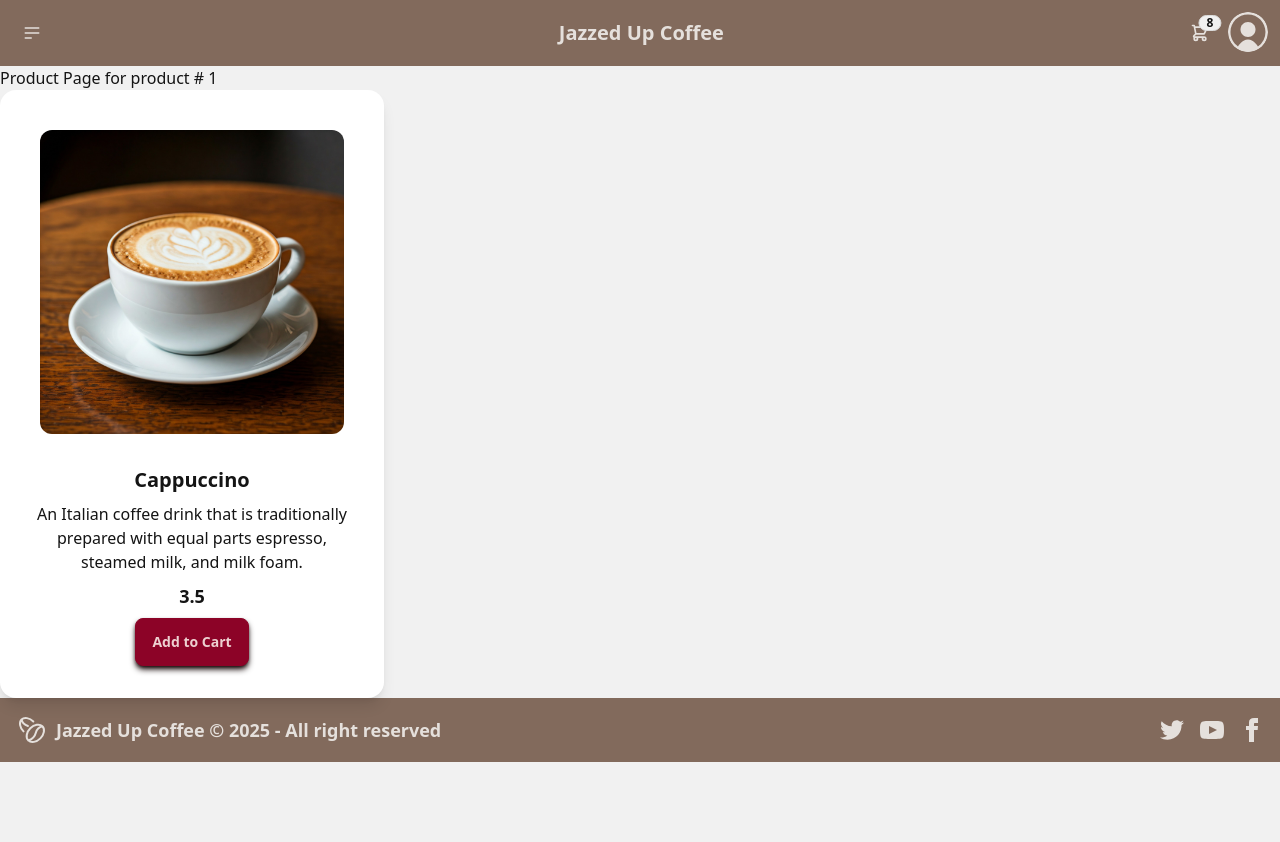
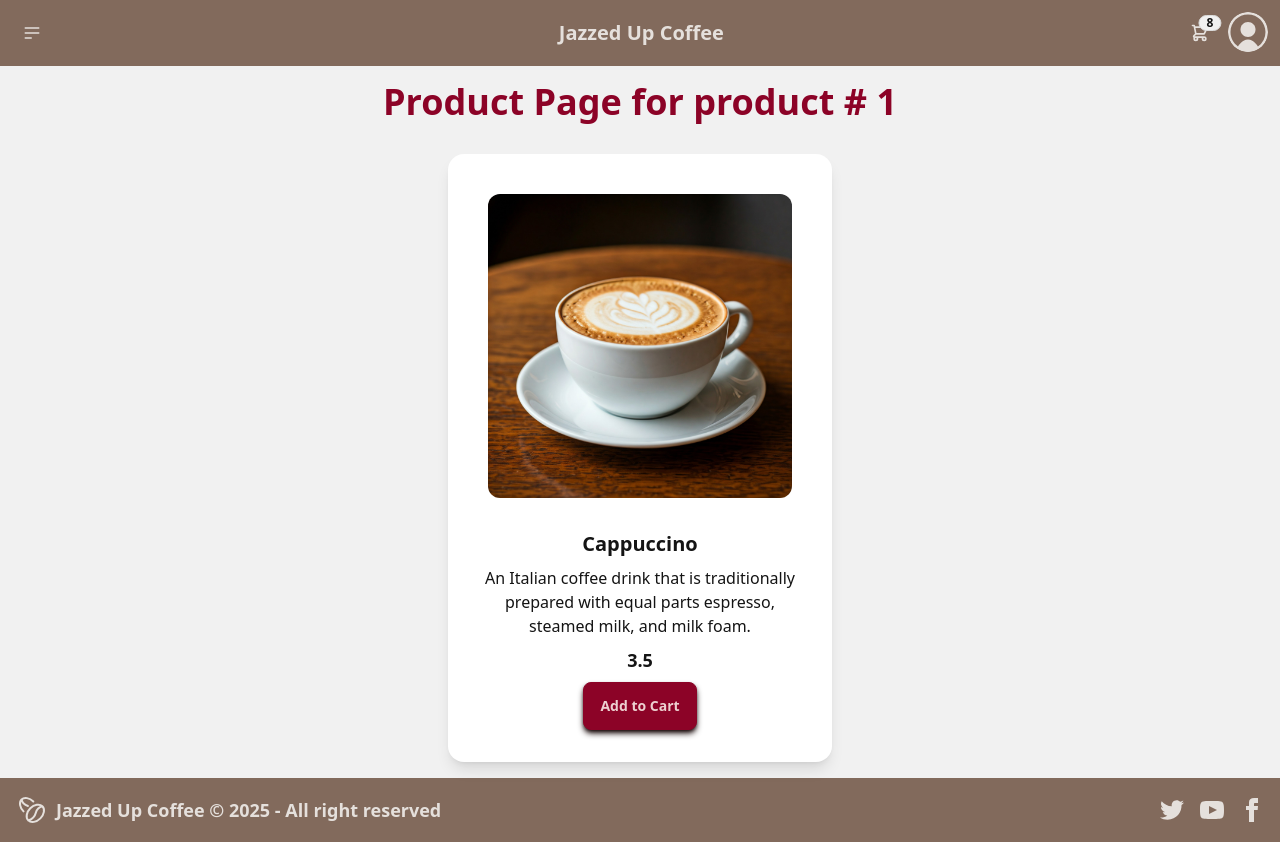
Before and after one commit to Laqwanda-Nettles/coffee-shop-frontend, a Next.js app: page /products/1 in a window 1280 px wide. Before the commit the page ends 800 px from the top, so only its background shows below. Built offline with nearby package versions, Linux system fonts and the light colour scheme.

Commit message:
added tailwind styling

```diff
--- a/src/pages/products/[id].jsx
+++ b/src/pages/products/[id].jsx
@@ -16,8 +16,12 @@ export default function ProductPage() {
   return (
     <>
       <Navbar title={"Jazzed Up Coffee"} />
-      <h1>Product Page for product &#35; {id}</h1>
-      <ProductCard product={product} handleClick={handleAddToCart} />
+      <div className="flex flex-col items-center m-4 gap-4">
+        <h1 className="text-4xl font-bold text-primary text-center mb-4">
+          Product Page for product &#35; {id}
+        </h1>
+        <ProductCard product={product} handleClick={handleAddToCart} />
+      </div>
       <Footer info={"Jazzed Up Coffee"} />
     </>
   );
```
